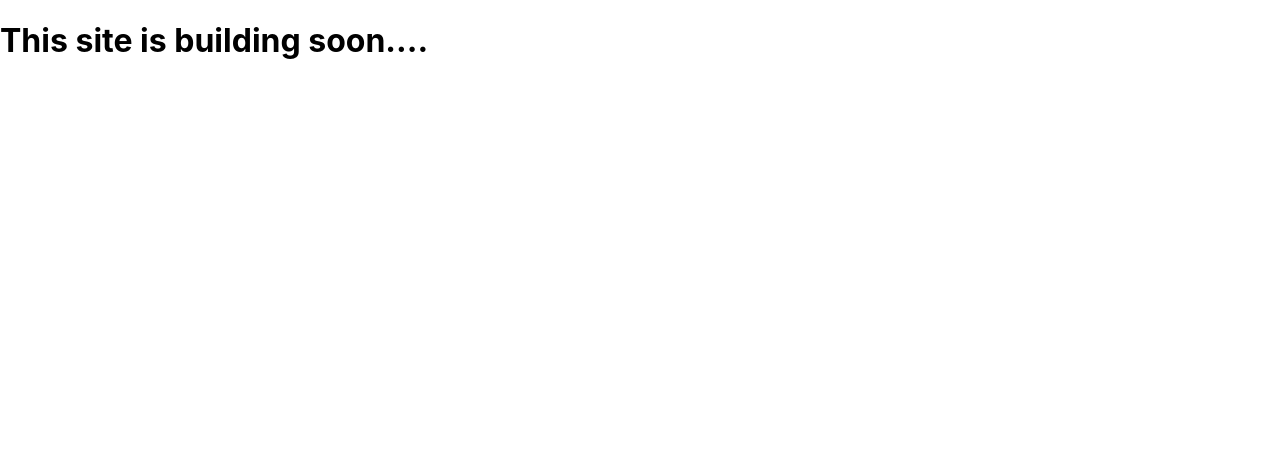
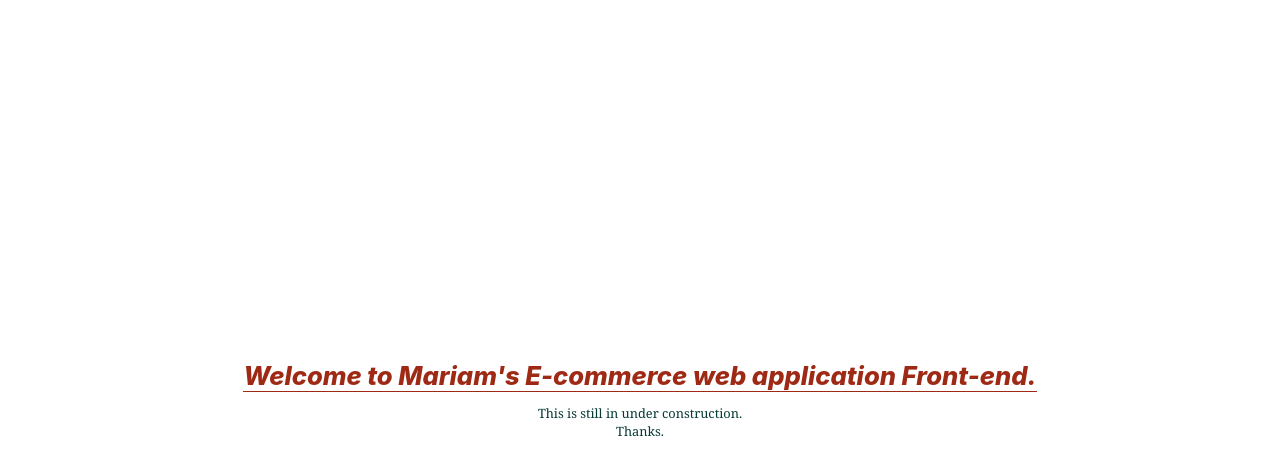
Before and after one commit to Sultaan-Ahmed/E-application-Front-end, a React (Create React App) app: page / in a window 1280 px wide. Shown: the top 476 px of the page. Built offline with nearby package versions, Linux system fonts and the light colour scheme.

Commit message:
third commit

```diff
--- a/src/App.css
+++ b/src/App.css
@@ -1,38 +1,27 @@
-.App {
-  text-align: center;
+* {
+  margin: 0;
+  padding: 0;
 }
-
-.App-logo {
-  height: 40vmin;
-  pointer-events: none;
-}
-
-@media (prefers-reduced-motion: no-preference) {
-  .App-logo {
-    animation: App-logo-spin infinite 20s linear;
-  }
-}
-
-.App-header {
-  background-color: #282c34;
-  min-height: 100vh;
+.container {
   display: flex;
   flex-direction: column;
   align-items: center;
   justify-content: center;
-  font-size: calc(10px + 2vmin);
-  color: white;
+  width: 100vw;
+  height: 100vh;
+  margin: 0 auto;
 }
-
-.App-link {
-  color: #61dafb;
+h1 {
+  color: rgb(158, 41, 20);
+  font-size: 2vmax;
+  font-weight: 800;
+  font-style: italic;
+  margin-bottom: 1vmax;
+  border-bottom: 0.1vmax solid rgb(158, 41, 20);
 }
-
-@keyframes App-logo-spin {
-  from {
-    transform: rotate(0deg);
-  }
-  to {
-    transform: rotate(360deg);
-  }
+p {
+  color: rgb(6, 58, 53);
+  font-family: Georgia, "Times New Roman", Times, serif;
+  font-weight: 500;
+  font-size: 1vmax;
 }
--- a/src/App.js
+++ b/src/App.js
@@ -3,7 +3,12 @@ import "./App.css";
 function App() {
   return (
     <>
-      <h1>This site is building soon....</h1>
+      <div className="container">
+        <h1>Welcome to Mariam's E-commerce web application Front-end.</h1>
+        <p>This is still in under construction.</p>
+
+        <p className="thanks">Thanks.</p>
+      </div>
     </>
   );
 }
```
